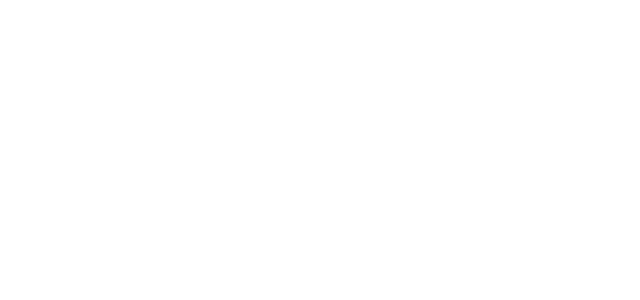
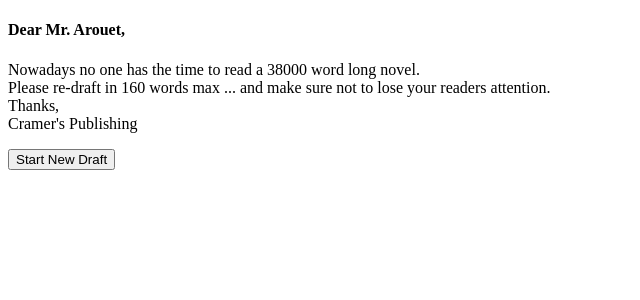
Before and after one commit to MatteoDiter/Candide, a React app: page /home in a window 1280 px wide. Before the commit this address had no page. Shown: the top 300 px of the page, without its empty margins (0-640 px from the left). Built offline with nearby package versions, Linux system fonts and the light colour scheme.

Commit message:
added intro page

```diff
--- a/client/App.tsx
+++ b/client/App.tsx
@@ -2,7 +2,7 @@ import React from "react";
 import { BrowserRouter, Route, Routes } from "react-router-dom";
 import SignUp from "./component/authentication/signup";
 import Login from "./component/authentication/login";
-//import Home from "./component/home";
+import Home from "./component/home";
 import Lvl1 from "./component/game/lvl1";
 import Lvl2 from "./component/game/lvl2";
 import Lvl3 from "./component/game/lvl3";
@@ -14,7 +14,7 @@ const App: React.FC = () => {
         <Routes>
           <Route path="/" element={<Login />} />
           <Route path="/signup" element={<SignUp />} />
-          {/* <Route path="/home" element={<Home />} /> */}
+          <Route path="/home" element={<Home />} />
           <Route path="/lvl1" element={<Lvl1 />} />
           <Route path="/lvl2" element={<Lvl2 />} />
           <Route path="/lvl3" element={<Lvl3 />} />
--- a/client/component/authentication/login.tsx
+++ b/client/component/authentication/login.tsx
@@ -23,7 +23,7 @@ const Login: React.FC = () => {
       });
 
       if (response.ok) {
-        navigate("/lvl1"); // Redirect to the home page on successful login
+        navigate("/home"); // Redirect to the home page on successful login
       } else {
         console.error("Login failed");
         window.alert("An error occurred during login.");
--- a/client/component/home.tsx
+++ b/client/component/home.tsx
@@ -1,13 +1,28 @@
-// import React from "react";
-// import Lvl1 from "./game/lvl1";
+import React from "react";
+import { useNavigate } from "react-router-dom";
+import Lvl1 from "./game/lvl1";
 
-// const Home: React.FC = () => {
-//   return (
-//     <div>
-//       <h1>Welcome Home!</h1>
-//       <Lvl1 />
-//     </div>
-//   );
-// };
+const Home: React.FC = () => {
+  const navigate = useNavigate();
 
-// export default Home;
+  // handle game start
+  const handleClick = () => {
+    navigate("/lvl1");
+  };
+
+  return (
+    <div>
+      <h4>Dear Mr. Arouet, </h4>
+      <p>
+        Nowadays no one has the time to read a 38000 word long novel. <br />
+        Please re-draft in 160 words max ... and make sure not to lose your
+        readers attention. <br />
+        Thanks, <br />
+        Cramer's Publishing
+      </p>
+      <button onClick={handleClick}>Start New Draft</button>
+    </div>
+  );
+};
+
+export default Home;
```
Also changed, not shown: notes.txt, 1 other file (tests, documents, lock files or other folders).
